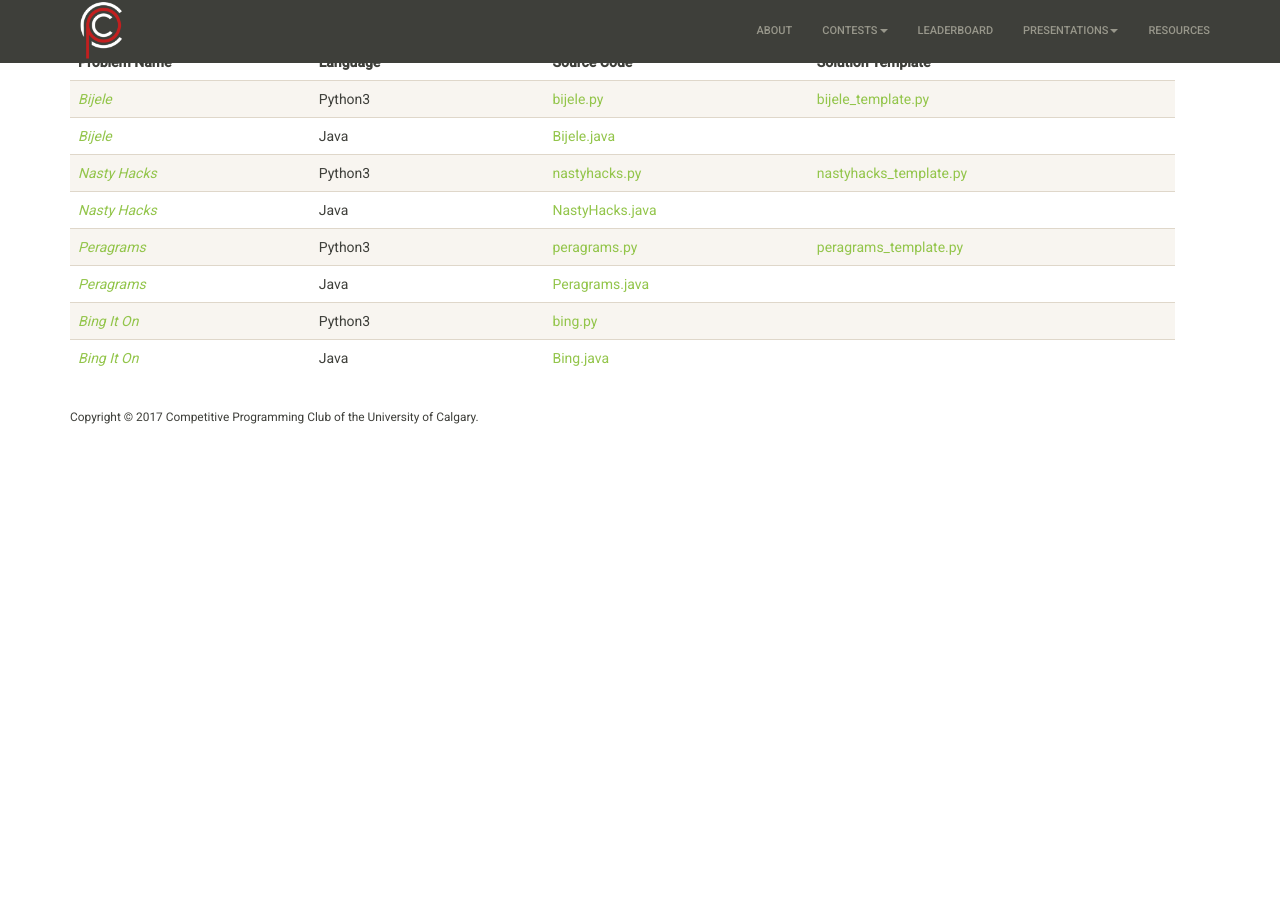
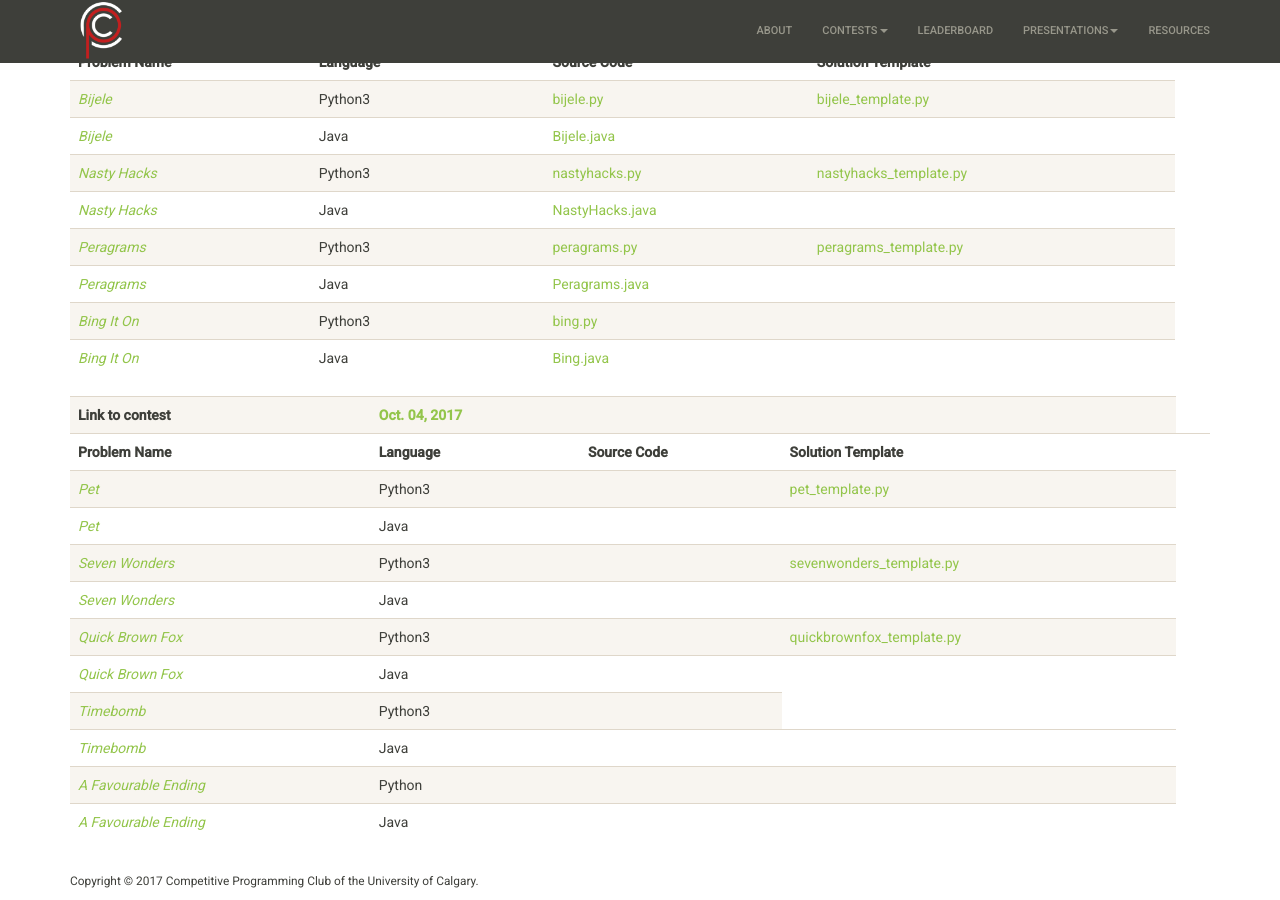
Before and after one commit to ProblemSolvingClub/psc-website, a Jekyll site: the page built from solutions/index.html, in a window 1280 px wide and 900 px high, scrolled down 683 px. Built offline with Jekyll 4.4.1, drawn with Linux system fonts in a browser that asks for light colours; nearby versions of some CDN libraries; before the commit the page ends 1119 px from its top, so only the background shows below that.

Commit message:
add solution templates for oct. 4 contest

```diff
--- a/solutions/index.html
+++ b/solutions/index.html
@@ -17,6 +17,7 @@ title: About
       <tr>
 	<td><b>Link to contest</b></td>
 	<td><b><a href="https://open.kattis.com/contests/mtcu53">Sept. 20, 2017</a></b></td>
+	<td></td>
 	<td></td>
       </tr>
 
@@ -92,6 +93,7 @@ title: About
 	<td><b>Link to contest</b></td>
 	<td><b><a href="https://open.kattis.com/contests/b6nd7j">Sept. 27, 2017</a></b></td>
 	<td></td>
+	<td></td>
       </tr>
 
       <tr>
@@ -105,7 +107,7 @@ title: About
 	<td><i><a href="https://open.kattis.com/problems/bijele">Bijele</a></i></td>
 	<td>Python3</td>
 	<td><a href=bijele.py>bijele.py</a></td>
-	<td><a href=bijele_template.py>bijele_template.py</a></td>
+	<td><a href=templates/bijele_template.py>bijele_template.py</a></td>
       </tr>
 
       <tr>
@@ -119,7 +121,7 @@ title: About
 	<td><i><a href="https://open.kattis.com/problems/nastyhacks">Nasty Hacks</a></i></td>
 	<td>Python3</td>
 	<td><a href=nastyhacks.py>nastyhacks.py</a></td>
-	<td><a href=nastyhacks_template.py>nastyhacks_template.py</a></td>
+	<td><a href=templates/nastyhacks_template.py>nastyhacks_template.py</a></td>
       </tr>
 
       <tr>
@@ -133,7 +135,7 @@ title: About
 	<td><i><a href="https://open.kattis.com/problems/peragrams">Peragrams</a></i></td>
 	<td>Python3</td>
 	<td><a href=peragrams.py>peragrams.py</a></td>
-	<td><a href=peragrams_template.py>peragrams_template.py</a></td>
+	<td><a href=templates/peragrams_template.py>peragrams_template.py</a></td>
       </tr>
 
       <tr>
@@ -159,4 +161,101 @@ title: About
     </tbody>
   </table>
 
+  <table class="table table-striped">
+    <tbody>
+      <tr>
+	<td><b>Link to contest</b></td>
+	<td><b><a href="https://open.kattis.com/contests/q4jamc">Oct. 04, 2017</a></b></td>
+	<td></td>
+	<td></td>
+      </tr>
+
+      <tr>
+	<td><b>Problem Name</b></td>
+	<td><b>Language</b></td>
+	<td><b>Source Code</b></td>
+	<td><b>Solution Template</b><td>
+      </tr>
+
+      <tr>
+	<td><i><a href="https://open.kattis.com/problems/pet">Pet</a></i></td>
+	<td>Python3</td>
+	<!--<td><a href=pet.py>pet.py</a></td> -->
+	<td></td>
+	<td><a href=templates/pet_template.py>pet_template.py</a></td>
+      </tr>
+
+      <tr>
+	<td><i><a href="https://open.kattis.com/problems/pet">Pet</a></i></td>
+	<td>Java</td>
+	<!--<td><a href=Pet.java>Pet.java</a></td> -->
+	<td></td>
+	<td></td>
+      </tr>
+
+      <tr>
+	<td><i><a href="https://open.kattis.com/problems/sevenwonders">Seven Wonders</a></i></td>
+	<td>Python3</td>
+	<!--<td><a href=sevenwonders.py>sevenwonders.py</a></td> -->
+	<td></td>
+	<td><a href=templates/sevenwonders_template.py>sevenwonders_template.py</a></td>
+      </tr>
+
+      <tr>
+	<td><i><a href="https://open.kattis.com/problems/sevenwonders">Seven Wonders</a></i></td>
+	<td>Java</td>
+	<!--<td><a href=SevenWonders.java>SevenWonders.java</a></td> -->
+	<td></td>
+	<td></td>
+      </tr>
+
+      <tr>
+	<td><i><a href="https://open.kattis.com/problems/quickbrownfox">Quick Brown Fox</a></i></td>
+	<td>Python3</td>
+	<!--<td><a href=quickbrownfox.py>quickbrownfox.py</a></td> -->
+	<td></td>
+	<td><a href=templates/quickbrownfox_template.py>quickbrownfox_template.py</a></td>
+      </tr>
+
+      <tr>
+	<td><i><a href="https://open.kattis.com/problems/quickbrownfox">Quick Brown Fox</a></i></td>
+	<td>Java</td>
+	<!--<td><a href=QuickBrownFox.java>QuickBrownFox.java</a></td> -->
+	<td></td>
+	<td></td>
+      </tr>
+
+      <tr>
+	<td><i><a href="https://open.kattis.com/problems/timebomb">Timebomb</a></i></td>
+	<td>Python3</td>
+	<!--<td><a href=timebomb.py>timebomb.py</a></td> -->
+	<td></td>
+      </tr>
+
+      <tr>
+	<td><i><a href="https://open.kattis.com/problems/timebomb">Timebomb</a></i></td>
+	<td>Java</td>
+	<!--<td><a href=Timebomb.java>Timebomb.java</a></td> -->
+	<td></td>
+	<td></td>
+      </tr>
+
+      <tr>
+	<td><i><a href="https://open.kattis.com/problems/favourable">A Favourable Ending</a></i></td>
+	<td>Python</td>
+	<!--<td><a href=favourable.py>favourable.py</a></td> -->
+	<td></td>
+	<td></td>
+      </tr>
+
+      <tr>
+	<td><i><a href="https://open.kattis.com/problems/favourable">A Favourable Ending</a></i></td>
+	<td>Java</td>
+	<!--<td><a href=Favourable.java>Favourable.java</a></td> -->
+	<td></td>
+	<td></td>
+      </tr>
+    </tbody>
+  </table>
+
 </div>
```
Also changed, not shown: 3 other files.
